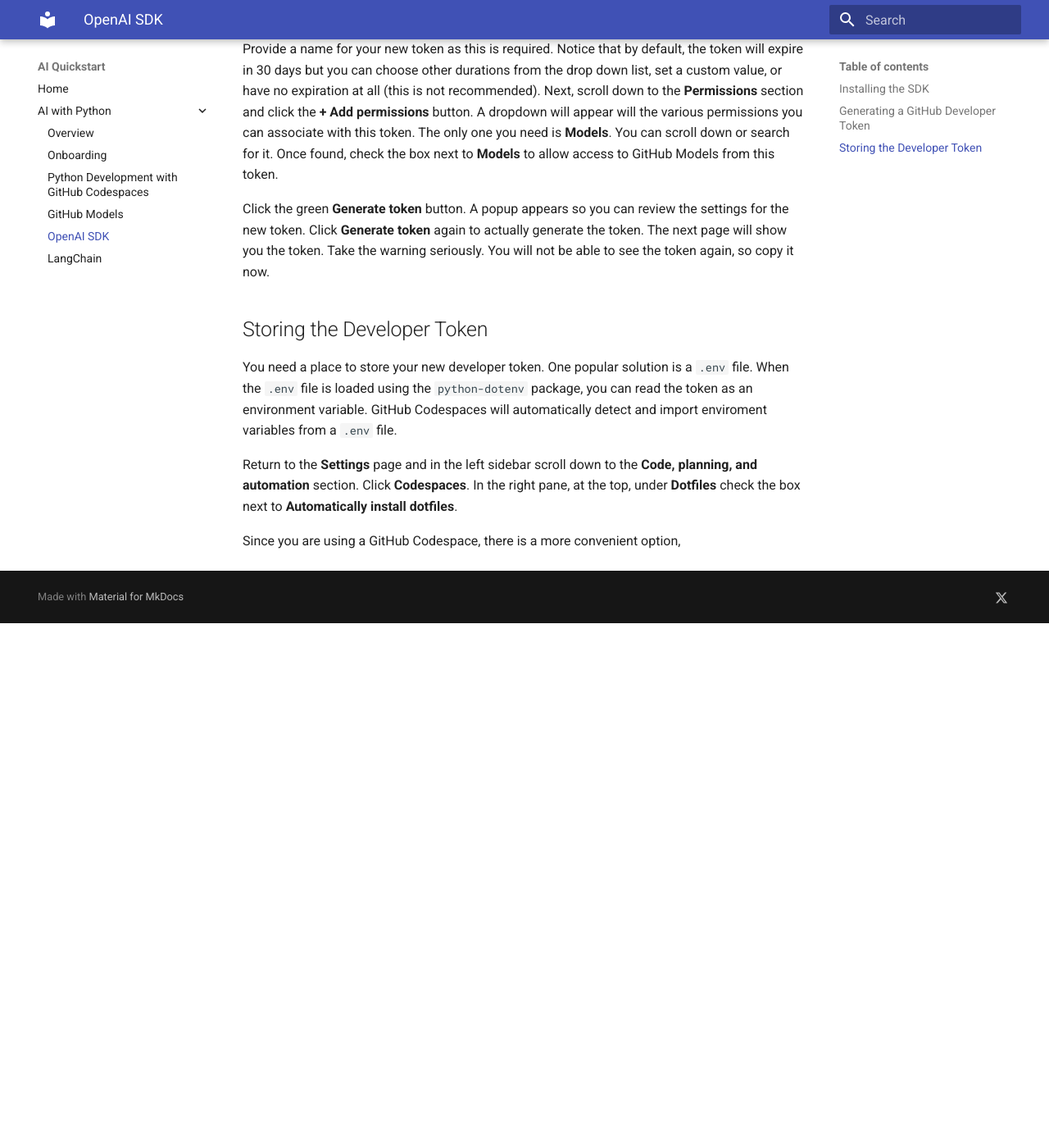
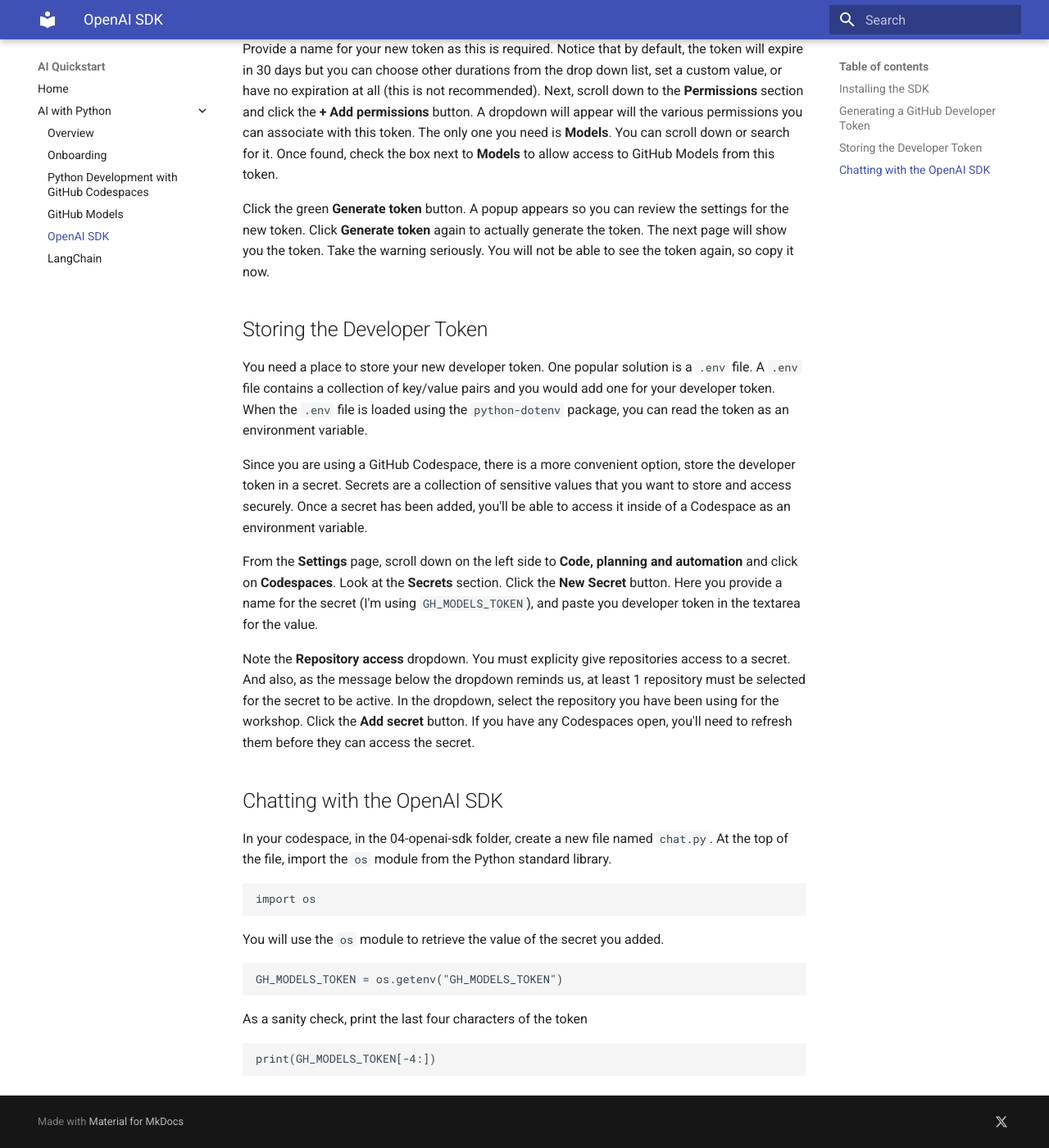
Before and after one commit to get-aiquickstart/get-aiquickstart.github.io, an MkDocs documentation site: the page built from docs/python/openai.md, in a window 1280 px wide and 1400 px high, scrolled down 889 px. Shown: the whole window at 82% size. Built offline with MkDocs 1.6.1 and Material for MkDocs 9.7.7, drawn with Linux system fonts in a browser that asks for light colours; before the commit the page ends 1649 px from its top, so only the background shows below that.

Commit message:
Access developer token

````diff
--- a/docs/python/openai.md
+++ b/docs/python/openai.md
@@ -20,8 +20,27 @@
 
 ## Storing the Developer Token
 
-You need a place to store your new developer token.  One popular solution is a `.env` file.  When the `.env` file is loaded using the `python-dotenv` package, you can read the token as an environment variable.  GitHub Codespaces will automatically detect and import enviroment variables from a `.env` file.
+You need a place to store your new developer token.  One popular solution is a `.env` file.  A `.env` file contains a collection of key/value pairs and you would add one for your developer token.  When the `.env` file is loaded using the `python-dotenv` package, you can read the token as an environment variable.
 
-Return to the **Settings** page and in the left sidebar scroll down to the **Code, planning, and automation** section.  Click **Codespaces**.  In the right pane, at the top, under **Dotfiles** check the box next to **Automatically install dotfiles**.
+Since you are using a GitHub Codespace, there is a more convenient option, store the developer token in a secret.  Secrets are a collection of sensitive values that you want to store and access securely.  Once a secret has been added, you'll be able to access it inside of a Codespace as an environment variable.
 
-Since you are using a GitHub Codespace, there is a more convenient option,
+From the **Settings** page, scroll down on the left side to **Code, planning and automation** and click on **Codespaces**.  Look at the **Secrets** section.  Click the **New Secret** button.  Here you provide a name for the secret (I'm using `GH_MODELS_TOKEN`), and paste you developer token in the textarea for the value.
+
+Note the **Repository access** dropdown.  You must explicity give repositories access to a secret.  And also, as the message below the dropdown reminds us, at least 1 repository must be selected for the secret to be active.  In the dropdown, select the repository you have been using for the workshop.  Click the **Add secret** button.  If you have any Codespaces open, you'll need to refresh them before they can access the secret.
+
+## Chatting with the OpenAI SDK
+
+In your codespace, in the 04-openai-sdk folder, create a new file named `chat.py`.  At the top of the file, import the `os` module from the Python standard library.
+```python
+import os
+```
+
+You will use the `os` module to retrieve the value of the secret you added.
+```python
+GH_MODELS_TOKEN = os.getenv("GH_MODELS_TOKEN")
+```
+
+As a sanity check, print the last four characters of the token
+```python
+print(GH_MODELS_TOKEN[-4:])
+```
````
